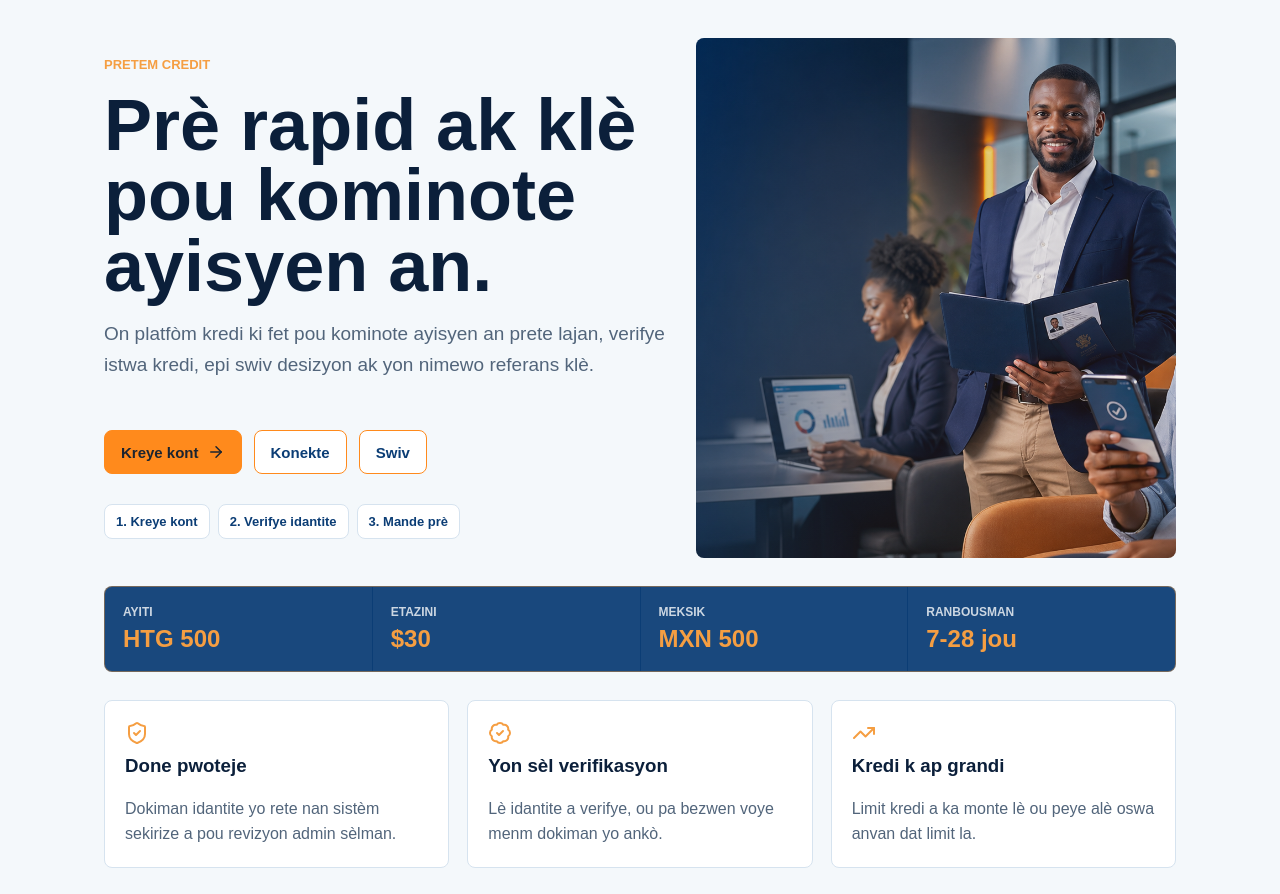
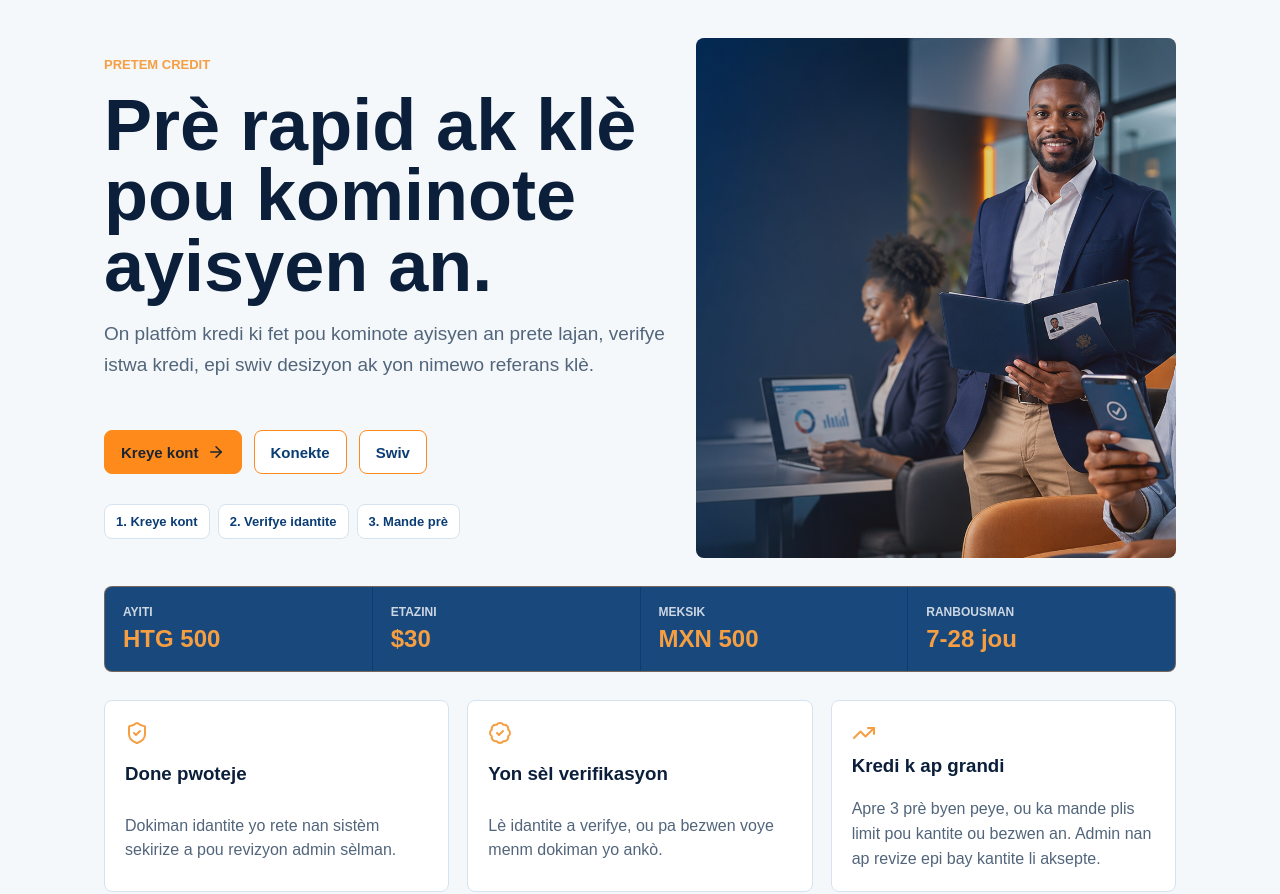
Before and after one commit to slormierparalelgroup-arch/pretem, a Next.js app: page / in a window 1280 px wide. Shown: the top 894 px of the page. Built offline with nearby package versions, Linux system fonts and the light colour scheme; no server answers.

Commit message:
Update home credit limit message

```diff
--- a/components/LanguageProvider.tsx
+++ b/components/LanguageProvider.tsx
@@ -121,7 +121,7 @@ const dictionaries: Record<Language, Dictionary> = {
     homeStepVerify: "2. Verifye idantite",
     homeTitle: "Prè rapid ak klè pou kominote ayisyen an.",
     homeTrustCredit: "Kredi k ap grandi",
-    homeTrustCreditBody: "Limit kredi a ka monte lè ou peye alè oswa anvan dat limit la.",
+    homeTrustCreditBody: "Apre 3 prè byen peye, ou ka mande plis limit pou kantite ou bezwen an. Admin nan ap revize epi bay kantite li aksepte.",
     homeTrustSecure: "Done pwoteje",
     homeTrustSecureBody: "Dokiman idantite yo rete nan sistèm sekirize a pou revizyon admin sèlman.",
     homeTrustVerified: "Yon sèl verifikasyon",
@@ -446,7 +446,7 @@ const dictionaries: Record<Language, Dictionary> = {
     homeStepVerify: "2. Verify identity",
     homeTitle: "Fast, clear credit for the Haitian community.",
     homeTrustCredit: "Growing credit",
-    homeTrustCreditBody: "Your credit line can increase when you pay on time or before the due date.",
+    homeTrustCreditBody: "After 3 well paid loans, you can request more limit for the amount you need. Admin will review it and approve the amount accepted.",
     homeTrustSecure: "Protected data",
     homeTrustSecureBody: "Identity documents stay in the secure system for admin review only.",
     homeTrustVerified: "One-time verification",
@@ -771,7 +771,7 @@ const dictionaries: Record<Language, Dictionary> = {
     homeStepVerify: "2. Verificar identidad",
     homeTitle: "Crédito rápido y claro para la comunidad haitiana.",
     homeTrustCredit: "Crédito que crece",
-    homeTrustCreditBody: "Tu línea de crédito puede aumentar cuando pagas a tiempo o antes de la fecha.",
+    homeTrustCreditBody: "Después de 3 préstamos bien pagados, puedes pedir más límite para el monto que necesitas. El admin lo revisa y aprueba el monto aceptado.",
     homeTrustSecure: "Datos protegidos",
     homeTrustSecureBody: "Los documentos de identidad quedan en el sistema seguro solo para revisión del admin.",
     homeTrustVerified: "Verificación única",
```
